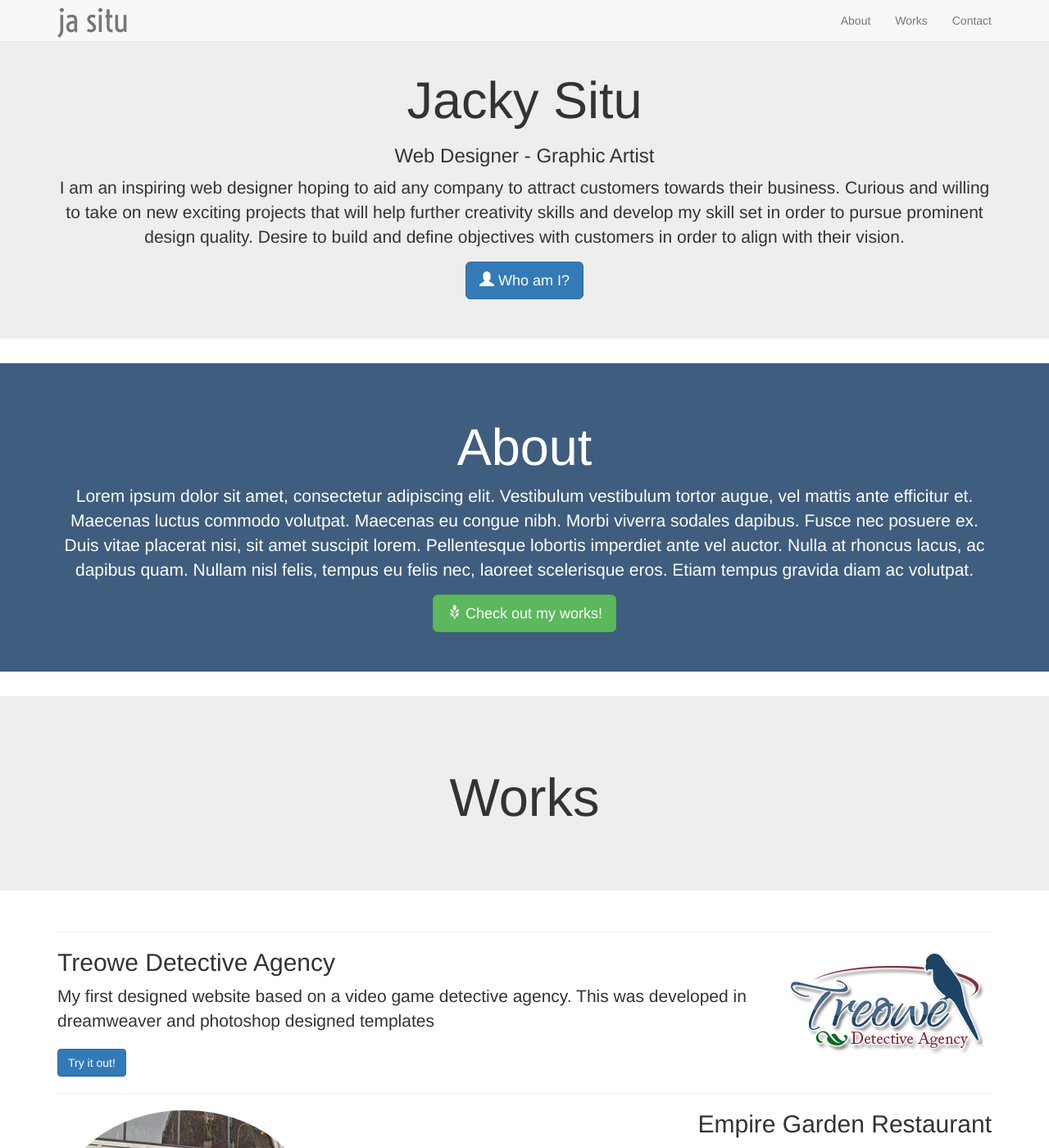
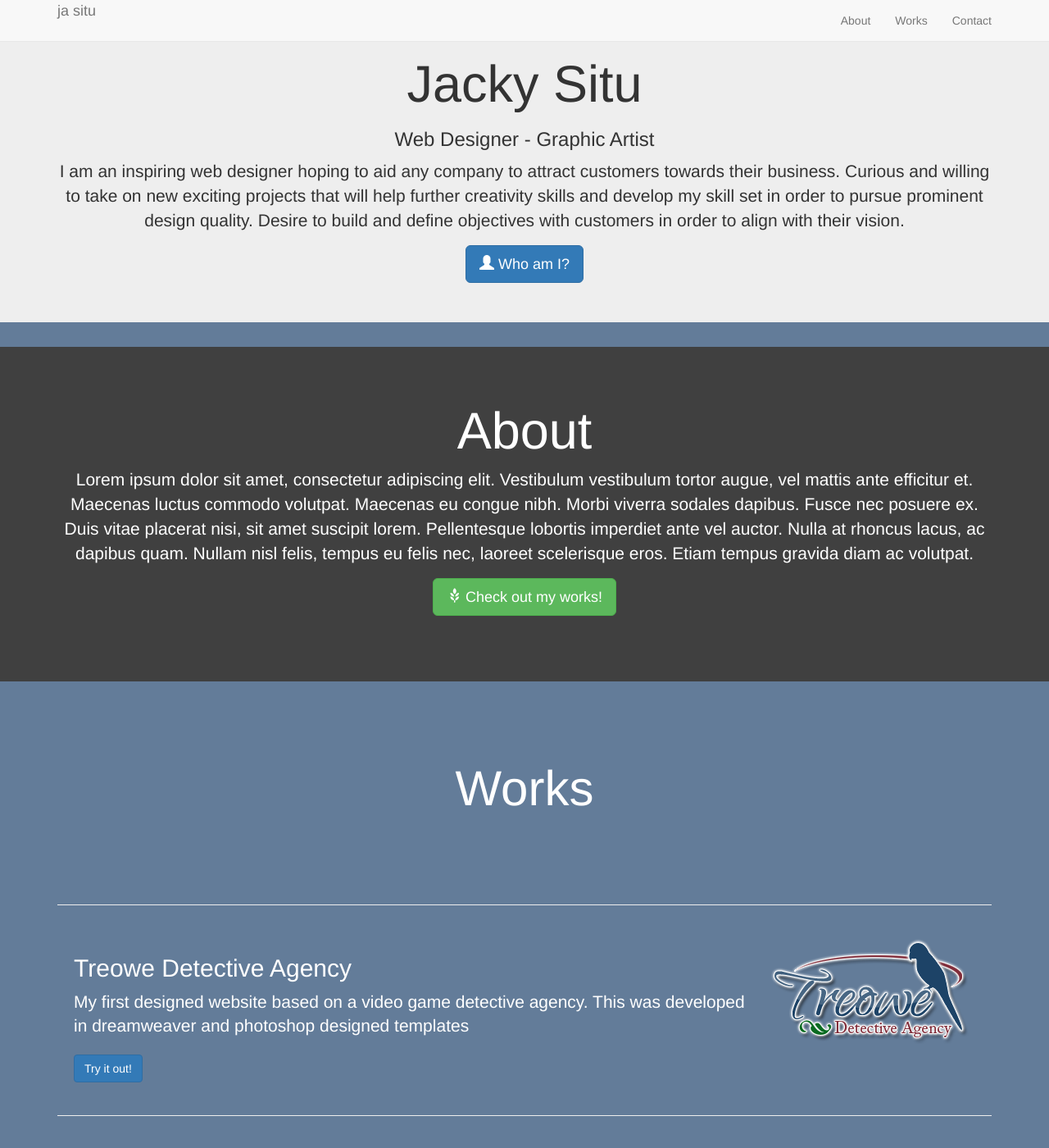
Before and after one commit to jasitu/jasitu.github.io, a Jekyll site: the page index.html, which Jekyll copies as it is, in a window 1280 px wide and 1400 px high. Shown: the whole window at 82% size. Built offline with Jekyll 4.4.1, drawn with Linux system fonts in a browser that asks for light colours; nearby versions of some CDN libraries.

Commit message:
Added files via upload

```diff
--- a/css/custom.css
+++ b/css/custom.css
@@ -1,33 +1,85 @@
 /* custom css */
 body {
- padding: 20px 0px 20px 0px;
+}
+
+#page-top{
+  background-color: #637C99;
+}
+
+#footer {
+  background-color: #404040;
+  padding-top: 10px;
+  color: white;
+}
+
+#jumbo {
+  background-color: #3A7F6A;
+  color: white;
+  padding-top: 80px;
+  padding-bottom: 80px;
+}
+
+#works{
+  background-color: #637C99;
 }
 
 #works h1{
-  font-size: 65px;
-  padding: 20px 0px 20px 0px;
+  font-size: 60px;
+  color: #FFF;
 }
 
 #logotop {
-  font-family: 'Voltaire', sans-serif;
-  font-size: 40px;
+  padding-top: 3px;
+}
+
+#treowe{
+  color: #FFF;
+padding: 20px 20px 20px 20px;
 }
 
 #empire {
+  color: #FFF;
   text-align: right;
+padding: 20px 20px 20px 20px;
+}
 
+#magazine{
+  padding: 20px 20px 20px 20px;
+  color: #FFF;
 }
 
 #logo{
-  text-align: right;
+  color: #FFF;
+  padding-bottom: 80px;
+  padding-top: 20px;
+  padding-left: 20px;
+  padding-right: 20px;
+  text-align:right;
 }
 
 #about{
-  background-color: #3F5D7E;
+  background-color: #404040;
+  color: white;
+  padding-bottom: 80px;
+}
+
+#contact{
+  background-color: #726DA3;
   color: white;
 }
 
-#contact{
-  background-color: #3F5D7E;
-  color: white;
+#contact h1{
+  padding-bottom: 30px;
 }
+
+#firstmodal .modal-dialog{
+  max-width: 650px;
+}
+
+#secondmodal .modal-dialog{
+  max-width: 700px;
+}
+
+#navbar{
+  font-size: 20px;
+}
```
Also changed, not shown: css/bootstrap.css.
